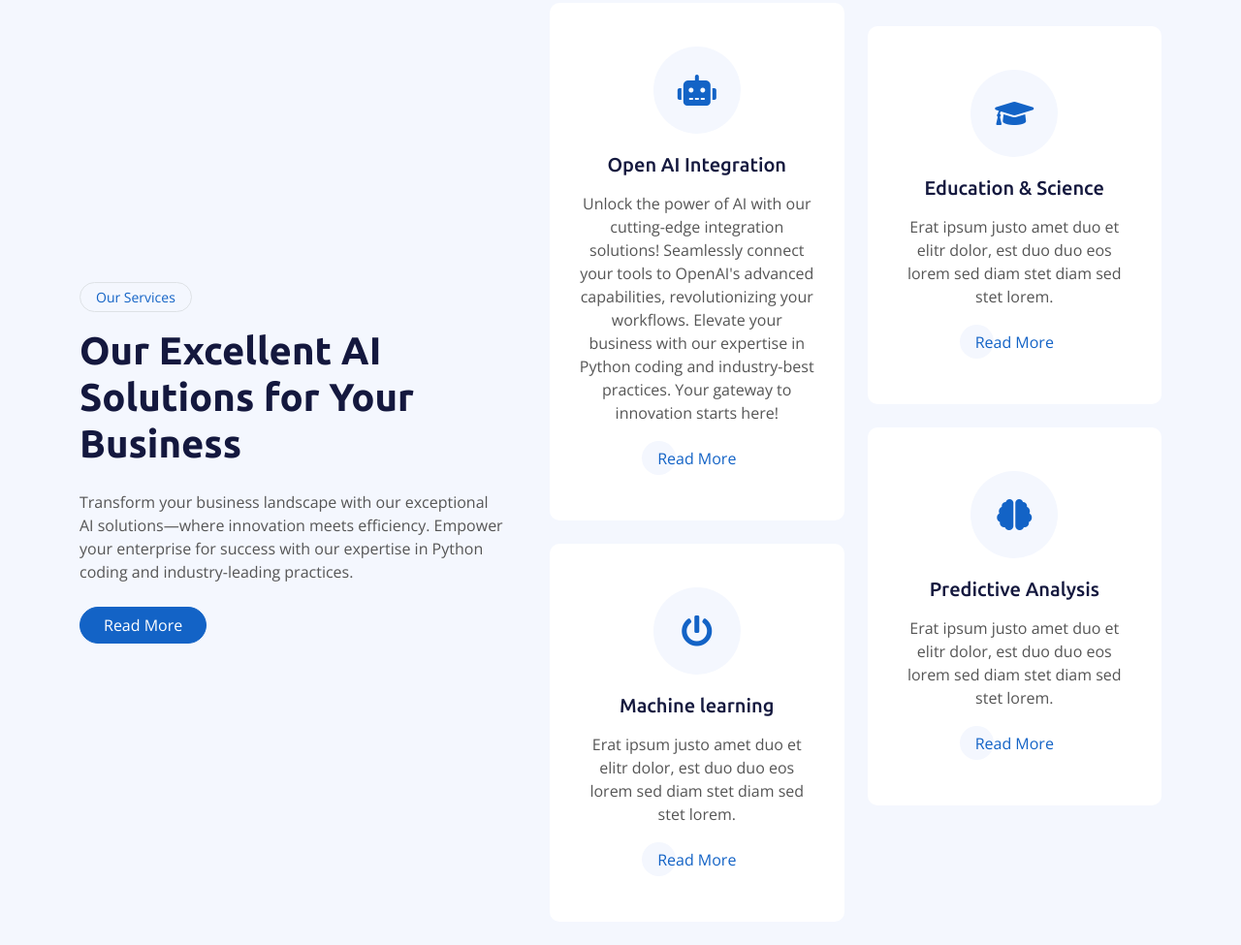
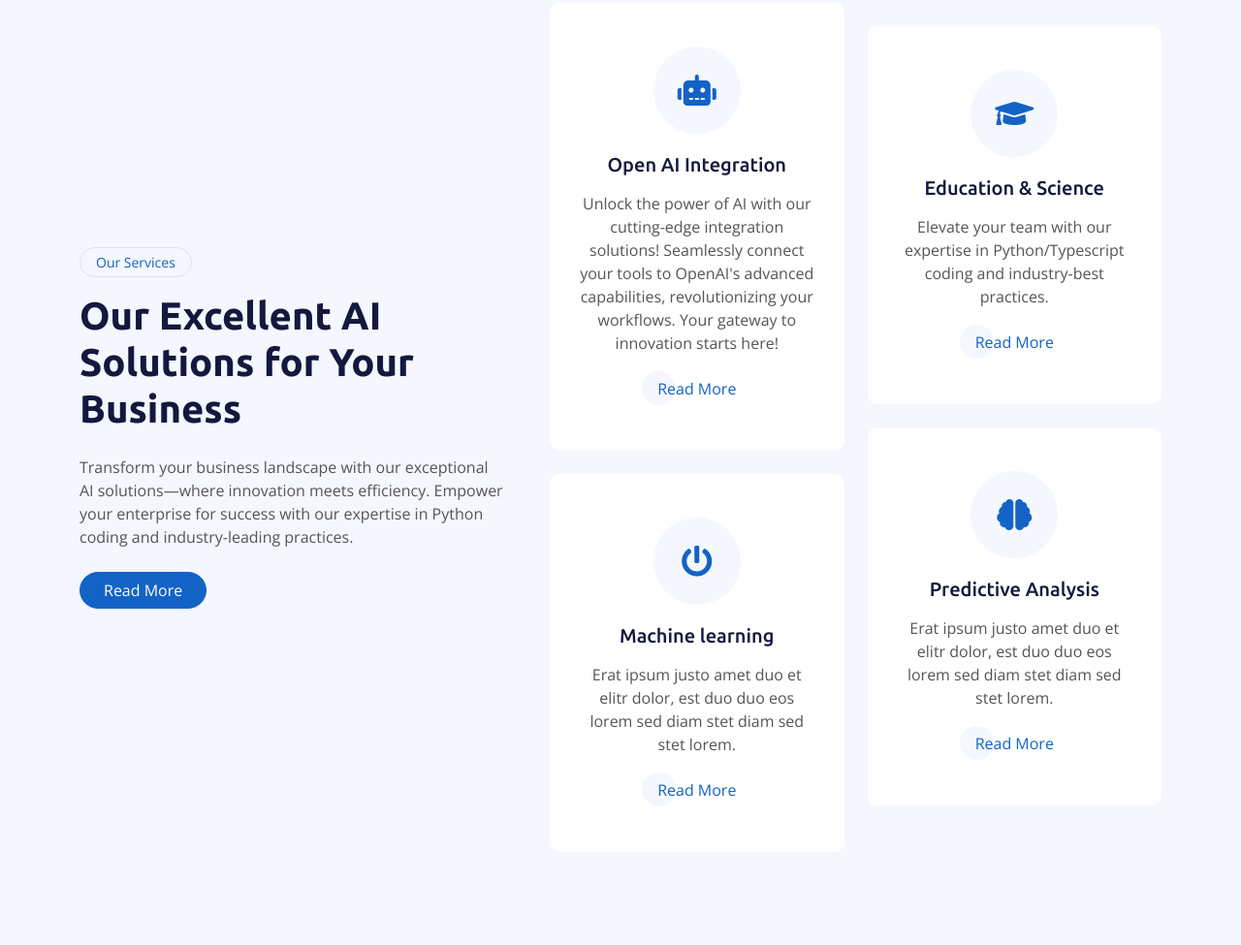
Before and after one commit to ggurjar333/mta, a plain HTML site: page index.html in a window 1280 px wide. Shown: the part 1425-2400 px from the top of the page at 97% size. Drawn offline with nearby package versions, Linux system fonts and the light colour scheme.

Commit message:
updates index.html

```diff
--- a/index.html
+++ b/index.html
@@ -181,7 +181,7 @@
                                             <i class="fa fa-robot fa-2x"></i>
                                         </div>
                                         <h5 class="mb-3">Open AI Integration</h5>
-                                        <p>Unlock the power of AI with our cutting-edge integration solutions! Seamlessly connect your tools to OpenAI's advanced capabilities, revolutionizing your workflows. Elevate your business with our expertise in Python coding and industry-best practices. Your gateway to innovation starts here!</p>
+                                        <p>Unlock the power of AI with our cutting-edge integration solutions! Seamlessly connect your tools to OpenAI's advanced capabilities, revolutionizing your workflows. Your gateway to innovation starts here!</p>
                                         <a class="btn px-3 mt-auto mx-auto" href="">Read More</a>
                                     </div>
                                 </div>
@@ -206,8 +206,7 @@
                                             <i class="fa fa-graduation-cap fa-2x"></i>
                                         </div>
                                         <h5 class="mb-3">Education & Science</h5>
-                                        <p>Erat ipsum justo amet duo et elitr dolor, est duo duo eos lorem sed diam stet
-                                            diam sed stet lorem.</p>
+                                        <p>Elevate your team with our expertise in Python/Typescript coding and industry-best practices.</p>
                                         <a class="btn px-3 mt-auto mx-auto" href="">Read More</a>
                                     </div>
                                 </div>
```
